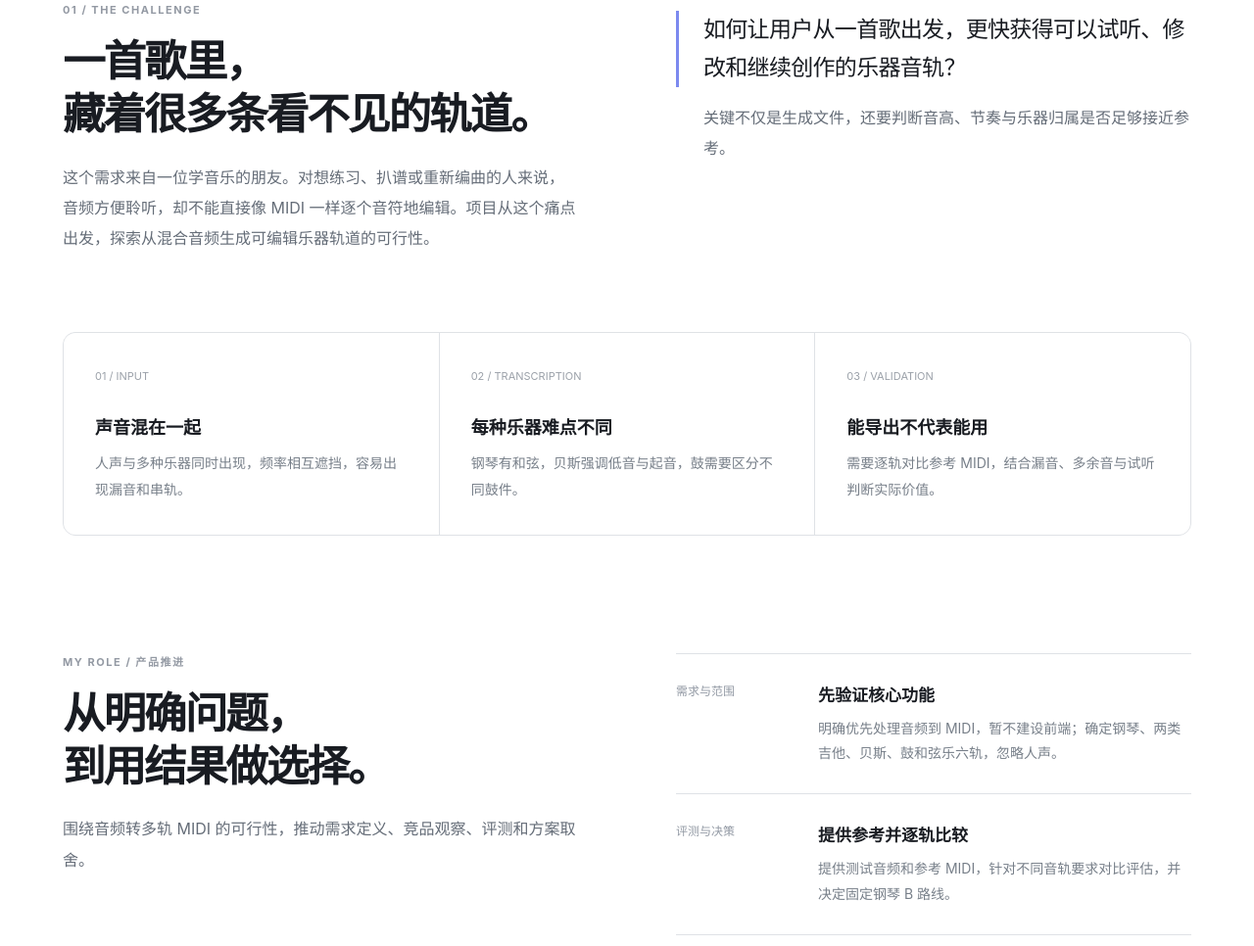
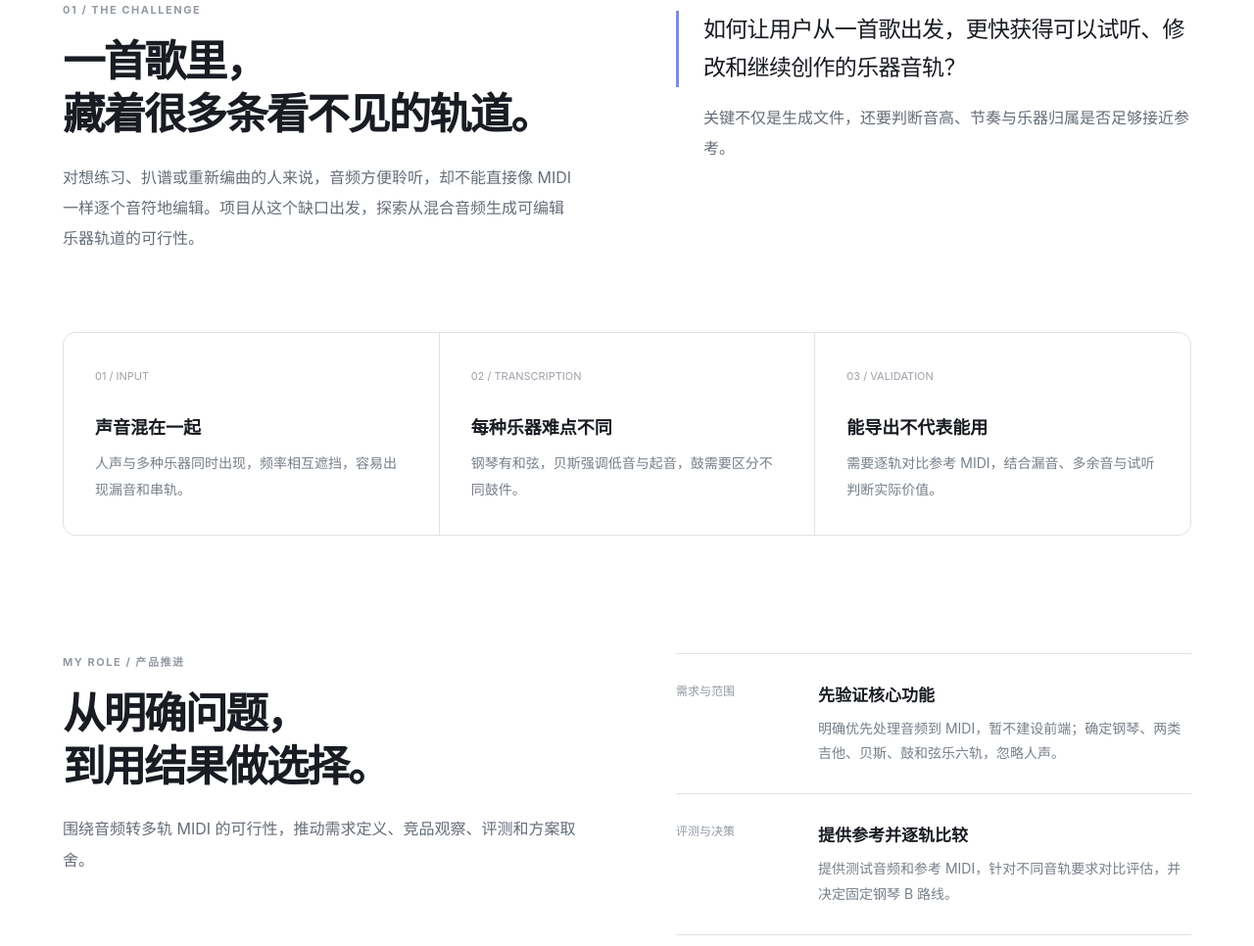
Before and after one commit to Max-Ren0/audio-to-midi-mvp, a plain HTML site: page outputs/portfolio-preview/index.html in a window 1280 px wide. Shown: the part 919-1885 px from the top of the page at 98% size. Drawn offline with Linux system fonts and the light colour scheme.

Commit message:
docs: remove friend-origin wording
Co-Authored-By: Claude Opus 5.5 <noreply@anthropic.com>

```diff
--- a/outputs/portfolio-preview/index.html
+++ b/outputs/portfolio-preview/index.html
@@ -5,7 +5,7 @@
 <nav><strong>Noto<span style="color:#8794ec">.</span></strong><div class="links"><a href="#problem">项目背景</a><a href="#process">解决方案</a><a href="#results">验证结果</a></div></nav>
 <main><section class="hero"><div><div class="tag">AI PRODUCT CASE STUDY &nbsp; / &nbsp; 01</div><h1>让音乐，从聆听<br>变为<span>可以编辑。</span></h1><p>Noto 是一次音频转多轨 MIDI 的产品探索：把一首混合歌曲拆解成可查看、可编辑的乐器音符，为扒谱与后续编曲提供起点。</p><div class="meta"><div>项目类型<b>AI 产品探索 · MVP</b></div><div>核心任务<b>音频转多轨 MIDI</b></div><div>当前状态<b>本地研究原型</b></div></div></div><div class="visual" aria-label="示意性音频波形和钢琴卷帘"><div class="visual-top"><span>NOTO / AUDIO TO MIDI</span><span>EXPLORATION 01</span></div><div class="wave" id="wave"></div><div class="roll"><i class="note" style="--x:4%;--y:70%;--w:15%;--c:#8d9bff"></i><i class="note" style="--x:17%;--y:54%;--w:20%;--c:#8d9bff"></i><i class="note" style="--x:35%;--y:34%;--w:14%;--c:#8d9bff"></i><i class="note" style="--x:51%;--y:44%;--w:20%;--c:#8d9bff"></i><i class="note" style="--x:73%;--y:25%;--w:17%;--c:#8d9bff"></i><i class="note" style="--x:9%;--y:84%;--w:18%;--c:#6dd8c4"></i><i class="note" style="--x:31%;--y:76%;--w:16%;--c:#6dd8c4"></i><i class="note" style="--x:52%;--y:86%;--w:13%;--c:#6dd8c4"></i><i class="note" style="--x:69%;--y:72%;--w:23%;--c:#6dd8c4"></i><i class="note" style="--x:23%;--y:16%;--w:10%;--c:#e5b2a6"></i><i class="note" style="--x:39%;--y:13%;--w:18%;--c:#e5b2a6"></i></div></div></section>
 <div class="band"><div class="band-inner"><div><small>INPUT</small><b>音乐音频</b></div><div><small>OUTPUT</small><b>可编辑多轨 MIDI</b></div><div><small>FOCUS</small><b>六类乐器 · 忽略人声</b></div><div><small>APPROACH</small><b>本地模型组合与评测</b></div></div></div>
-<section class="wrap" id="problem"><div class="intro"><div><div class="eyebrow">01 / THE CHALLENGE</div><h2 class="section-title">一首歌里，<br>藏着很多条看不见的轨道。</h2><p class="lead">这个需求来自一位学音乐的朋友。对想练习、扒谱或重新编曲的人来说，音频方便聆听，却不能直接像 MIDI 一样逐个音符地编辑。项目从这个痛点出发，探索从混合音频生成可编辑乐器轨道的可行性。</p></div><div><div class="question">如何让用户从一首歌出发，更快获得可以试听、修改和继续创作的乐器音轨？</div><p class="lead" style="padding-left:28px">关键不仅是生成文件，还要判断音高、节奏与乐器归属是否足够接近参考。</p></div></div><div class="split"><article><span>01 / INPUT</span><h3>声音混在一起</h3><p>人声与多种乐器同时出现，频率相互遮挡，容易出现漏音和串轨。</p></article><article><span>02 / TRANSCRIPTION</span><h3>每种乐器难点不同</h3><p>钢琴有和弦，贝斯强调低音与起音，鼓需要区分不同鼓件。</p></article><article><span>03 / VALIDATION</span><h3>能导出不代表能用</h3><p>需要逐轨对比参考 MIDI，结合漏音、多余音与试听判断实际价值。</p></article></div></section>
+<section class="wrap" id="problem"><div class="intro"><div><div class="eyebrow">01 / THE CHALLENGE</div><h2 class="section-title">一首歌里，<br>藏着很多条看不见的轨道。</h2><p class="lead">对想练习、扒谱或重新编曲的人来说，音频方便聆听，却不能直接像 MIDI 一样逐个音符地编辑。项目从这个缺口出发，探索从混合音频生成可编辑乐器轨道的可行性。</p></div><div><div class="question">如何让用户从一首歌出发，更快获得可以试听、修改和继续创作的乐器音轨？</div><p class="lead" style="padding-left:28px">关键不仅是生成文件，还要判断音高、节奏与乐器归属是否足够接近参考。</p></div></div><div class="split"><article><span>01 / INPUT</span><h3>声音混在一起</h3><p>人声与多种乐器同时出现，频率相互遮挡，容易出现漏音和串轨。</p></article><article><span>02 / TRANSCRIPTION</span><h3>每种乐器难点不同</h3><p>钢琴有和弦，贝斯强调低音与起音，鼓需要区分不同鼓件。</p></article><article><span>03 / VALIDATION</span><h3>能导出不代表能用</h3><p>需要逐轨对比参考 MIDI，结合漏音、多余音与试听判断实际价值。</p></article></div></section>
 <section class="wrap" style="padding-top:0"><div class="intro"><div><div class="eyebrow">MY ROLE / 产品推进</div><h2 class="section-title">从明确问题，<br>到用结果做选择。</h2><p class="lead">围绕音频转多轨 MIDI 的可行性，推动需求定义、竞品观察、评测和方案取舍。</p></div><div class="method-list"><article><small>需求与范围</small><div><h3>先验证核心功能</h3><p>明确优先处理音频到 MIDI，暂不建设前端；确定钢琴、两类吉他、贝斯、鼓和弦乐六轨，忽略人声。</p></div></article><article><small>评测与决策</small><div><h3>提供参考并逐轨比较</h3><p>提供测试音频和参考 MIDI，针对不同音轨要求对比评估，并决定固定钢琴 B 路线。</p></div></article><article><small>模型选择</small><div><h3>基于实测调整方案</h3><p>结合 NeuralNote 对照结果，决定将贝斯与鼓切换为 MuScriptor，继续用相同参考评估。</p></div></article></div></div></section><section class="section-alt" id="process"><div class="wrap"><div class="flow-head"><div><div class="eyebrow">02 / PRODUCT FLOW</div><h2 class="section-title">从音频输入，<br>到可编辑的音乐。</h2></div><p class="lead">先验证生成质量，再考虑完整前端。不同乐器分别选择处理方式，结果合并为多轨 MIDI。</p></div><div class="flow"><div class="step"><small>01</small><h3>输入与预处理</h3><p>读取音频，检查格式、时长与时间范围。</p></div><div class="step"><small>02</small><h3>声音分离</h3><p>按路线提取钢琴等声音，减少混音干扰。</p></div><div class="step"><small>03</small><h3>识别音符</h3><p>根据乐器使用专用转谱或多乐器模型。</p></div><div class="step"><small>04</small><h3>整理与导出</h3><p>整理音符时间与轨道，写入 MIDI 乐器编号。</p></div><div class="step"><small>05</small><h3>对照与迭代</h3><p>与参考 MIDI 逐轨比较，定位漏音和误报。</p></div></div></div></section>
 <section class="wrap" id="method"><div class="method"><div class="summary"><div class="eyebrow">03 / KEY DECISIONS</div><h2 class="section-title">不追求一个模型<br>解决所有问题。</h2><p class="lead">围绕每条音轨的表现选择路线，同时保留可对照的实验结果。模型方案是研究选择，不代表所有歌曲的最终效果。</p></div><div class="method-list"><article><small>PIANO / 钢琴</small><div><h3>先分离，再使用钢琴专用模型</h3><p>固定 BS-RoFormer SW → Transkun 路线。先从混音中提取钢琴，再识别音符。</p></div></article><article><small>BASS & DRUMS</small><div><h3>用多乐器模型重新验证两轨</h3><p>将贝斯和鼓替换为 MuScriptor Medium 的输出，与原 Noto 方案使用同一参考口径比较。</p></div></article><article><small>GUITAR / 吉他</small><div><h3>分别观察木吉他与电吉他</h3><p>用分离后的吉他音频或原混音进行转谱；当前两轨仍存在明显漏音和误报。</p></div></article><article><small>STRINGS / 弦乐</small><div><h3>从剩余声音寻找弦乐</h3><p>使用 SW 的剩余音轨与 YourMT3，再筛选弦乐；该路线仍需要进一步改善。</p></div></article></div></div></section>
 <section class="results" id="results"><div class="wrap"><div class="eyebrow">04 / EXPERIMENT & LEARNING</div><h2 class="section-title">用同一首歌，<br>检查每一步是否有效。</h2><p class="lead">以《唯一》的参考 MIDI 进行同口径对照。下方是一次实验中的严格逐音 F1：音高和乐器类别一致，起音误差不超过 50 毫秒。</p><div class="metric-row"><div class="metric"><small>贝斯 · MuScriptor 替换前 / 后</small><strong>25.45% <em>→ 71.92%</em></strong><p>同一首歌、同一参考与评测范围下，贝斯音符匹配改善。</p></div><div class="metric"><small>鼓 · MuScriptor 替换前 / 后</small><strong>55.22% <em>→ 55.99%</em></strong><p>鼓轨小幅变化；后续仍需要按鼓件分析错误。</p></div></div><div class="bar-list"><div class="muted-label">替换后的各轨严格 F1 · 《唯一》</div><div class="bar-row"><span>钢琴</span><div class="bar"><i style="--w:92.36%"></i></div><b>92.36%</b></div><div class="bar-row"><span>木吉他</span><div class="bar"><i style="--w:5.17%"></i></div><b>5.17%</b></div><div class="bar-row"><span>电吉他</span><div class="bar"><i style="--w:8.87%"></i></div><b>8.87%</b></div><div class="bar-row"><span>贝斯</span><div class="bar"><i style="--w:71.92%"></i></div><b>71.92%</b></div><div class="bar-row"><span>鼓</span><div class="bar"><i style="--w:55.99%"></i></div><b>55.99%</b></div><div class="bar-row"><span>弦乐</span><div class="bar"><i style="--w:6.6%"></i></div><b>6.60%</b></div></div><p class="note-text">评测说明：参考 MIDI 的来源与完整性尚未独立核实；结果经过同曲估计的时间对齐，尚未人工试听。单曲 F1 不等于听感准确率，也不能代表其他歌曲的效果。</p></div></section>
```
Also changed, not shown: 3 other files.
